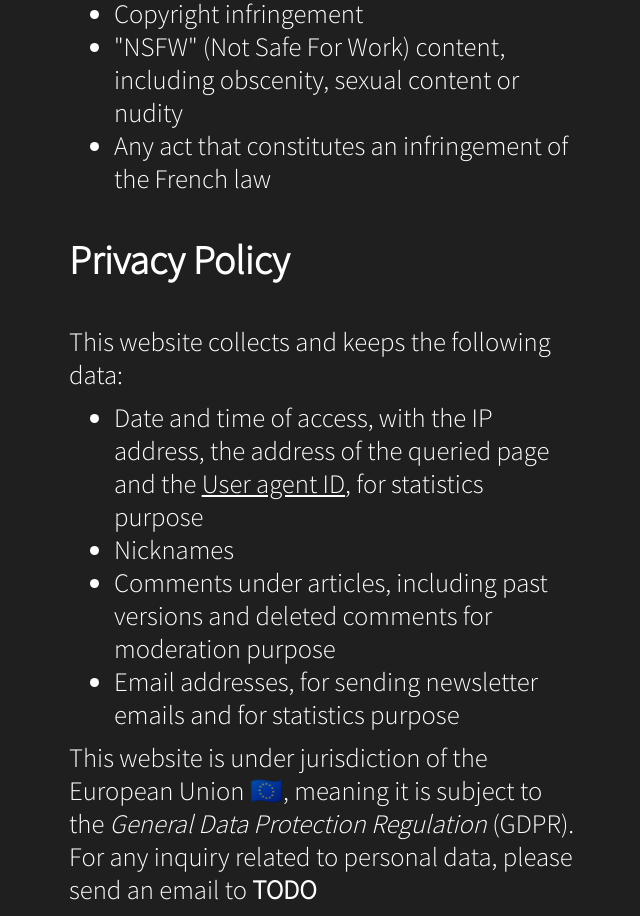
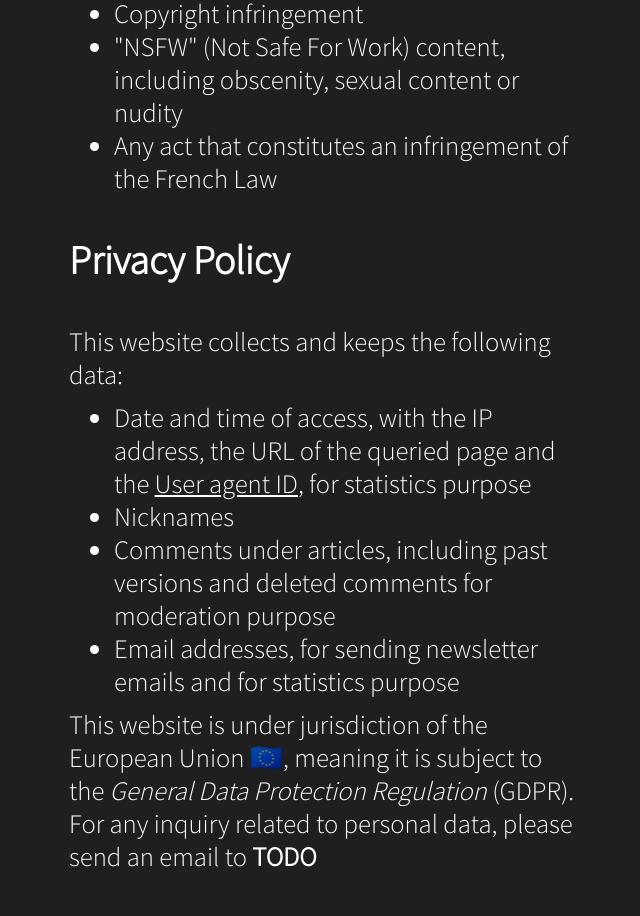
Before and after one commit to llenotre/blog, a plain HTML site: page pages/legal.html in a window 1280 px wide. Shown: the part 1066-1982 px from the top of the page, without its empty margins (315-955 px from the left). After the commit the page ends 1949 px from the top, so only its background shows below. Drawn offline with Linux system fonts and the light colour scheme.

Commit message:
Legal WIP

```diff
--- a/pages/legal.html
+++ b/pages/legal.html
@@ -47,7 +47,7 @@
 					<li>Spam or unauthorized advertising for a website or product</li>
 					<li>Copyright infringement</li>
 					<li>"NSFW" (Not Safe For Work) content, including obscenity, sexual content or nudity</li>
-					<li>Any act that constitutes an infringement of the French law</li>
+					<li>Any act that constitutes an infringement of the French Law</li>
 				</ul>
 			</div>
 
@@ -57,7 +57,7 @@
 				<p>This website collects and keeps the following data:</p>
 
 				<ul>
-					<li>Date and time of access, with the IP address, the address of the queried page and the <a href="https://en.wikipedia.org/wiki/User_agent" target="_blank">User agent ID</a>,	for statistics purpose</li>
+					<li>Date and time of access, with the IP address, the URL of the queried page and the <a href="https://en.wikipedia.org/wiki/User_agent" target="_blank">User agent ID</a>,	for statistics purpose</li>
 					<li>Nicknames</li>
 					<li>Comments under articles, including past versions and deleted comments for moderation purpose</li>
 					<li>Email addresses, for sending newsletter emails and for statistics purpose</li>
```
